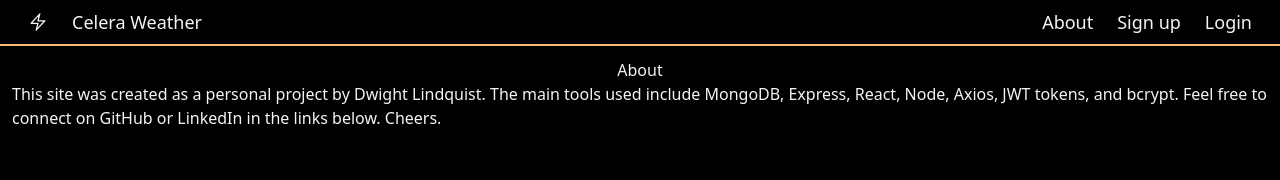
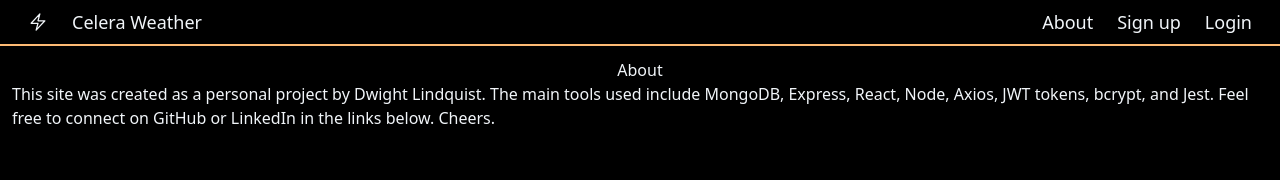
Before and after one commit to dlindqu3/weather-frontend, a React (Create React App) app: page /about in a window 1280 px wide. Shown: the top 180 px of the page. Built offline with nearby package versions, Linux system fonts and the light colour scheme.

Commit message:
changed about page text

```diff
--- a/src/pages/About.js
+++ b/src/pages/About.js
@@ -4,7 +4,7 @@ function About() {
   return (
     <div>
       <h3 className="flex justify-center">About</h3>
-      <p>This site was created as a personal project by Dwight Lindquist. The main tools used include MongoDB, Express, React, Node, Axios, JWT tokens, and bcrypt. Feel free to connect on GitHub or LinkedIn in the links below. Cheers.</p>
+      <p>This site was created as a personal project by Dwight Lindquist. The main tools used include MongoDB, Express, React, Node, Axios, JWT tokens, bcrypt, and Jest. Feel free to connect on GitHub or LinkedIn in the links below. Cheers.</p>
     </div>
   )
 }
```
